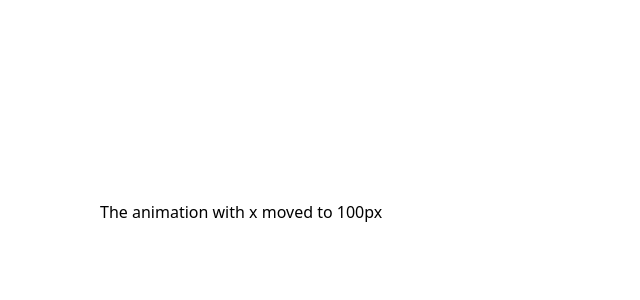
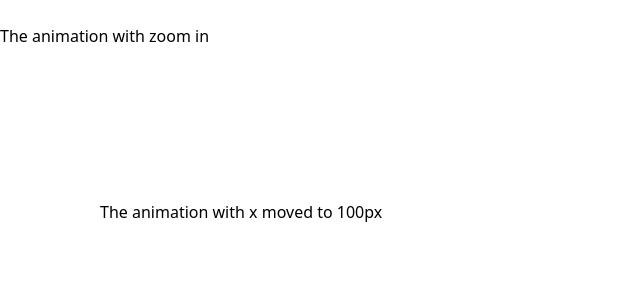
Before and after one commit to Mani007/framermotionjs, a React (Create React App) app: page / in a window 1280 px wide. Shown: the top 300 px of the page, without its empty margins (0-640 px from the left). Built offline with nearby package versions, Linux system fonts and the light colour scheme.

Commit message:
Framer motion file added

```diff
--- a/src/components/Animation.jsx
+++ b/src/components/Animation.jsx
@@ -2,6 +2,7 @@ import React from 'react'
 
 import { motion } from "framer-motion"
 import HocXmove from '../HOC/HocXmove'
+import { zoomIn } from '../motions/motion'
 
 // React Server Components
 //import * as motion from "framer-motion/client"
@@ -13,6 +14,12 @@ function Animation() {
         <p>The animation with x moved to 100px</p>
     </div>
     </HocXmove>
+    <motion.div variants={zoomIn(2,1)}
+    initial="hidden"
+    whileInView="show"
+    >
+        <p>The animation with zoom in</p>
+    </motion.div>
     </>
   )
 }
--- /dev/null
+++ b/src/motions/motion.jsx
@@ -0,0 +1,161 @@
+export const navVariants = {
+    hidden: {
+      opacity: 0,
+      y: -50,
+      transition: {
+        type: 'spring',
+        stiffness: 300,
+        damping: 140,
+      },
+    },
+    show: {
+      opacity: 1,
+      y: 0,
+      transition: {
+        type: 'spring',
+        stiffness: 80,
+        delay: 1,
+      },
+    },
+  };
+
+  export const slideIn = (direction, type, delay, duration) => ({
+    hidden: {
+      x: direction === 'left' ? '-100%' : direction === 'right' ? '100%' : 0,
+      y: direction === 'up' ? '100%' : direction === 'down' ? '100%' : 0,
+    },
+    show: {
+      x: 0,
+      y: 0,
+      transition: {
+        type,
+        delay,
+        duration,
+        ease: 'easeOut',
+      },
+    },
+  });
+
+  export const staggerContainer = (staggerChildren, delayChildren) => ({
+    hidden: {},
+    show: {
+      transition: {
+        staggerChildren,
+        delayChildren,
+      },
+    },
+  });
+
+  export const textVariant = (delay) => ({
+    hidden: {
+      y: 50,
+      opacity: 0,
+    },
+    show: {
+      y: 0,
+      opacity: 1,
+      transition: {
+        type: 'spring',
+        duration: 1.25,
+        delay,
+      },
+    },
+  });
+
+  export const textContainer = {
+    hidden: {
+      opacity: 0,
+    },
+    show: (i = 1) => ({
+      opacity: 1,
+      transition: { staggerChildren: 0.1, delayChildren: i * 0.1 },
+    }),
+  };
+
+  export const textVariant2 = {
+    hidden: {
+      opacity: 0,
+      y: 20,
+    },
+    show: {
+      opacity: 1,
+      y: 0,
+      transition: {
+        type: 'tween',
+        ease: 'easeIn',
+      },
+    },
+  };
+
+  export const fadeIn = (direction, type, delay, duration) => ({
+    hidden: {
+      x: direction === 'left' ? 100 : direction === 'right' ? -100 : 0,
+      y: direction === 'up' ? 100 : direction === 'down' ? -100 : 0,
+      opacity: 0,
+    },
+    show: {
+      x: 0,
+      y: 0,
+      opacity: 1,
+      transition: {
+        type,
+        delay,
+        duration,
+        ease: 'easeOut',
+      },
+    },
+  });
+
+  export const planetVariants = (direction) => ({
+    hidden: {
+      x: direction === 'left' ? '-100%' : '100%',
+      rotate: 120,
+    },
+    show: {
+      x: 0,
+      rotate: 0,
+      transition: {
+        type: 'spring',
+        duration: 1.8,
+        delay: 0.5,
+      },
+    },
+  });
+
+  export const zoomIn = (delay, duration) => ({
+    hidden: {
+      scale: 0,
+      opacity: 0,
+    },
+    show: {
+      scale: 1,
+      opacity: 1,
+      transition: {
+        type: 'tween',
+        delay,
+        duration,
+        ease: 'easeOut',
+      },
+    },
+  });
+
+  export const footerVariants = {
+    hidden: {
+      opacity: 0,
+      y: 50,
+      transition: {
+        type: 'spring',
+        stiffness: 300,
+        damping: 140,
+      },
+    },
+    show: {
+      opacity: 1,
+      y: 0,
+      transition: {
+        type: 'spring',
+        stiffness: 80,
+        delay: 0.5,
+      },
+    },
+  };
```
